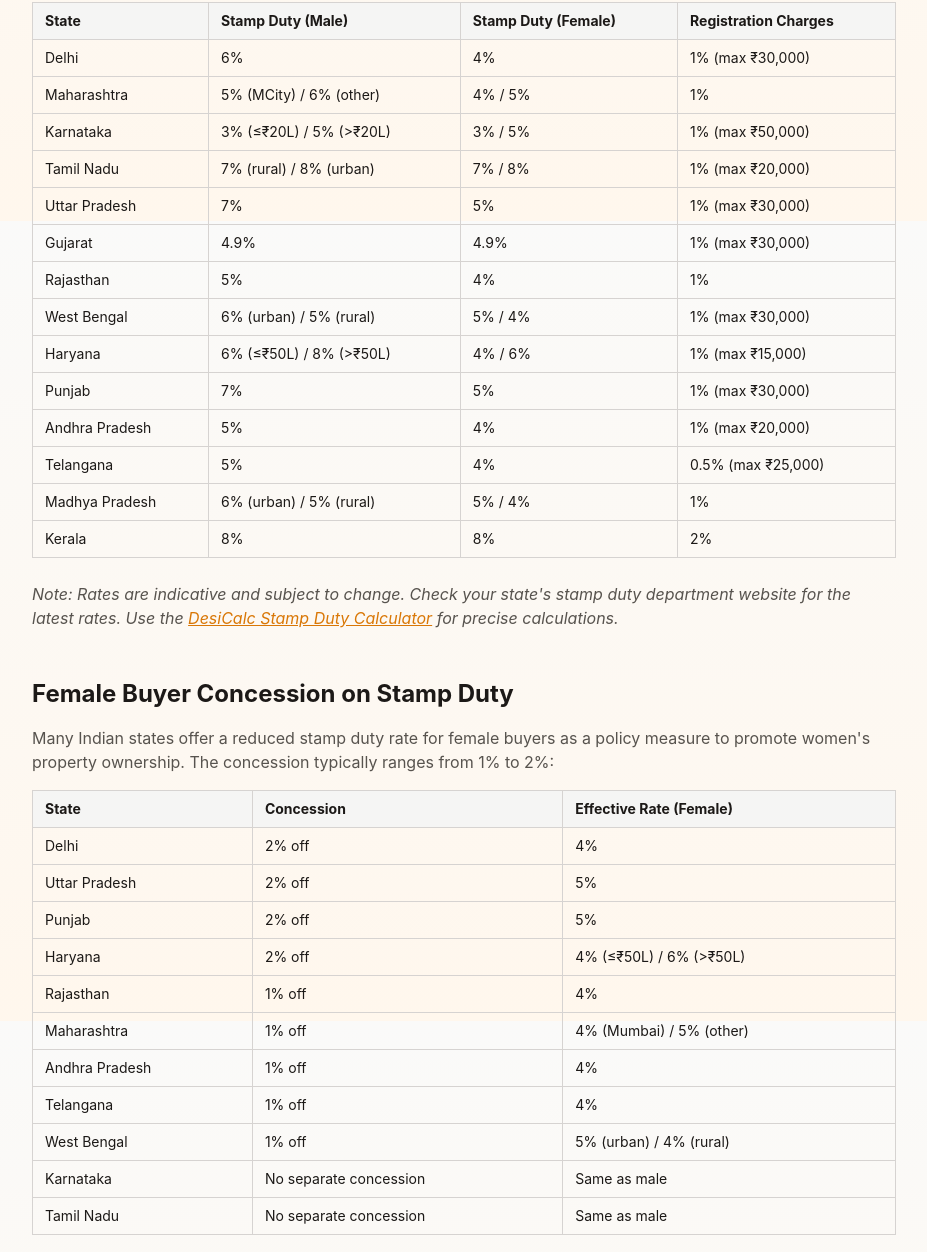
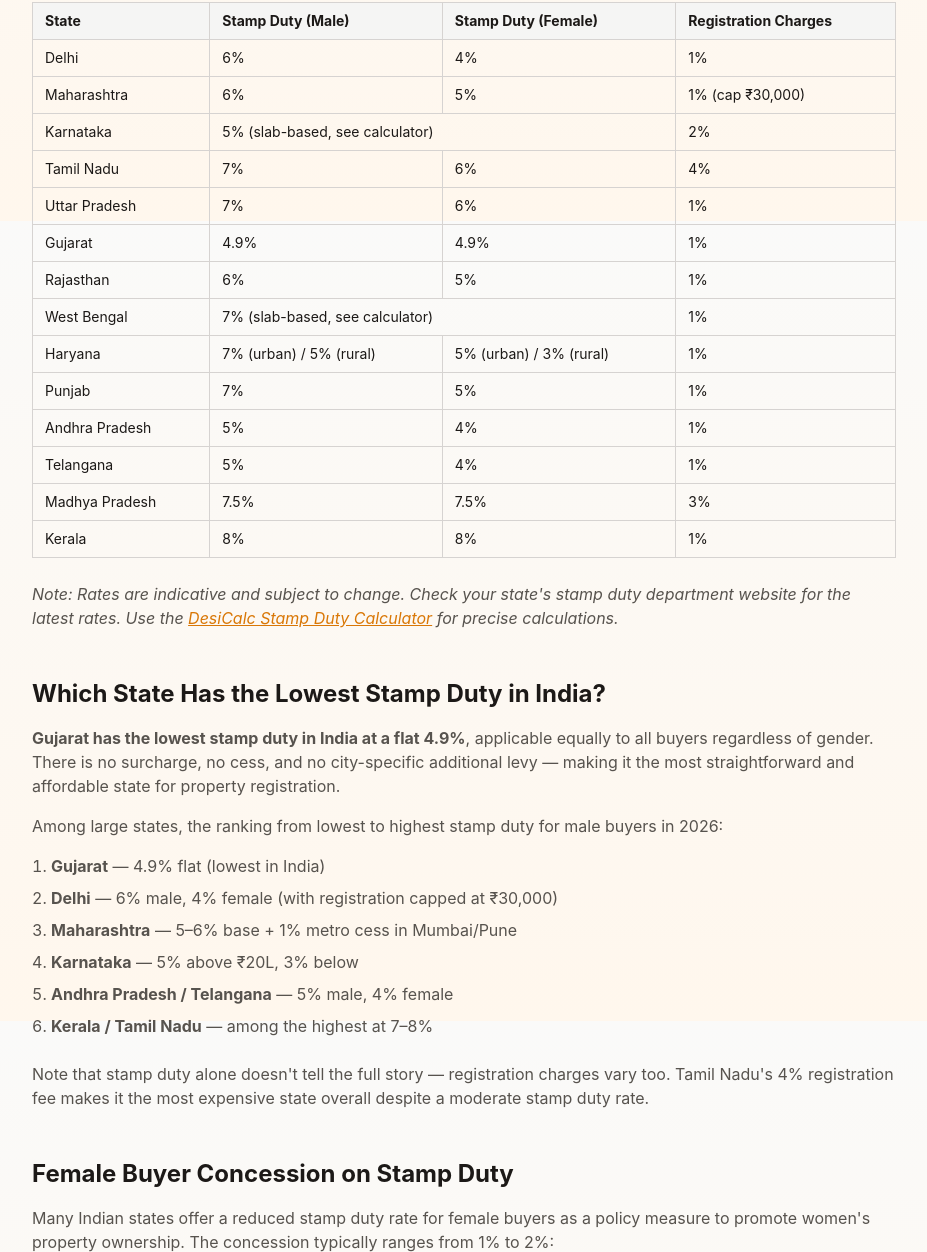
Before and after one commit to AyushmanDhar/DesiCalc, a website: page public/guides/how-to-calculate-stamp-duty.html in a window 1280 px wide. Shown: the part 2979-4231 px from the top of the page, without its empty margins (176-1103 px from the left). Drawn offline with Linux system fonts and the light colour scheme.

Commit message:
Update stamp duty rates and guide: fix MP/TN rates, sync table to state-rates.js, add lowest duty section, fix asset paths

```diff
--- a/public/assets/js/state-rates.js
+++ b/public/assets/js/state-rates.js
@@ -78,8 +78,8 @@ const STAMP_DUTY_RATES = {
   },
   madhyapradesh: {
     name: 'Madhya Pradesh',
-    rate: { male: 5, female: 4, joint_ff: 4, joint_mm: 5, joint_mf: 4.5 },
-    registration: { rate: 1, cap: null },
+    rate: { male: 7.5, female: 7.5, joint_ff: 7.5, joint_mm: 7.5, joint_mf: 7.5 },
+    registration: { rate: 3, cap: null },
   },
   maharashtra: {
     name: 'Maharashtra',
@@ -130,7 +130,7 @@ const STAMP_DUTY_RATES = {
   },
   tamilnadu: {
     name: 'Tamil Nadu',
-    rate: { male: 7, female: 7, joint_ff: 7, joint_mm: 7, joint_mf: 7 },
+    rate: { male: 7, female: 6, joint_ff: 6, joint_mm: 7, joint_mf: 6.5 },
     registration: { rate: 4, cap: null },
     registrationWomen: { rate: 3, maxPropertyValue: 1000000 },
   },
--- a/public/guides/how-to-calculate-stamp-duty.html
+++ b/public/guides/how-to-calculate-stamp-duty.html
@@ -4,6 +4,7 @@
   <meta charset="UTF-8">
   <meta name="viewport" content="width=device-width, initial-scale=1.0">
   <meta name="theme-color" content="#ffffff">
+  <meta name="author" content="DesiCalc">
   <title>How to Calculate Stamp Duty on Property in India 2026 | DesiCalc</title>
   <meta name="description" content="Learn how to calculate stamp duty and registration charges for property in India. Step-by-step with examples, circle rate, female concession, and state-wise rates.">
   <link rel="canonical" href="https://desicalc.in/guides/how-to-calculate-stamp-duty" />
@@ -87,9 +88,9 @@
     ]
   }
   </script>
-  <link rel="stylesheet" href="../assets/css/tailwind.css">
-  <link rel="stylesheet" href="../assets/css/style.css">
-  <script src="../assets/js/common.js"></script>
+  <link rel="stylesheet" href="/assets/css/tailwind.css">
+  <link rel="stylesheet" href="/assets/css/style.css">
+  <script src="/assets/js/common.js"></script>
   <link rel="icon" type="image/png" href="/favicon-96x96.png" sizes="96x96" />
   <link rel="icon" type="image/svg+xml" href="/favicon.svg" />
   <link rel="shortcut icon" href="/favicon.ico" />
@@ -205,23 +206,36 @@
         </tr>
       </thead>
       <tbody>
-        <tr><td class="border border-stone-300 px-3 py-2">Delhi</td><td class="border border-stone-300 px-3 py-2">6%</td><td class="border border-stone-300 px-3 py-2">4%</td><td class="border border-stone-300 px-3 py-2">1% (max ₹30,000)</td></tr>
-        <tr><td class="border border-stone-300 px-3 py-2">Maharashtra</td><td class="border border-stone-300 px-3 py-2">5% (MCity) / 6% (other)</td><td class="border border-stone-300 px-3 py-2">4% / 5%</td><td class="border border-stone-300 px-3 py-2">1%</td></tr>
-        <tr><td class="border border-stone-300 px-3 py-2">Karnataka</td><td class="border border-stone-300 px-3 py-2">3% (≤₹20L) / 5% (&gt;₹20L)</td><td class="border border-stone-300 px-3 py-2">3% / 5%</td><td class="border border-stone-300 px-3 py-2">1% (max ₹50,000)</td></tr>
-        <tr><td class="border border-stone-300 px-3 py-2">Tamil Nadu</td><td class="border border-stone-300 px-3 py-2">7% (rural) / 8% (urban)</td><td class="border border-stone-300 px-3 py-2">7% / 8%</td><td class="border border-stone-300 px-3 py-2">1% (max ₹20,000)</td></tr>
-        <tr><td class="border border-stone-300 px-3 py-2">Uttar Pradesh</td><td class="border border-stone-300 px-3 py-2">7%</td><td class="border border-stone-300 px-3 py-2">5%</td><td class="border border-stone-300 px-3 py-2">1% (max ₹30,000)</td></tr>
-        <tr><td class="border border-stone-300 px-3 py-2">Gujarat</td><td class="border border-stone-300 px-3 py-2">4.9%</td><td class="border border-stone-300 px-3 py-2">4.9%</td><td class="border border-stone-300 px-3 py-2">1% (max ₹30,000)</td></tr>
-        <tr><td class="border border-stone-300 px-3 py-2">Rajasthan</td><td class="border border-stone-300 px-3 py-2">5%</td><td class="border border-stone-300 px-3 py-2">4%</td><td class="border border-stone-300 px-3 py-2">1%</td></tr>
-        <tr><td class="border border-stone-300 px-3 py-2">West Bengal</td><td class="border border-stone-300 px-3 py-2">6% (urban) / 5% (rural)</td><td class="border border-stone-300 px-3 py-2">5% / 4%</td><td class="border border-stone-300 px-3 py-2">1% (max ₹30,000)</td></tr>
-        <tr><td class="border border-stone-300 px-3 py-2">Haryana</td><td class="border border-stone-300 px-3 py-2">6% (≤₹50L) / 8% (&gt;₹50L)</td><td class="border border-stone-300 px-3 py-2">4% / 6%</td><td class="border border-stone-300 px-3 py-2">1% (max ₹15,000)</td></tr>
-        <tr><td class="border border-stone-300 px-3 py-2">Punjab</td><td class="border border-stone-300 px-3 py-2">7%</td><td class="border border-stone-300 px-3 py-2">5%</td><td class="border border-stone-300 px-3 py-2">1% (max ₹30,000)</td></tr>
-        <tr><td class="border border-stone-300 px-3 py-2">Andhra Pradesh</td><td class="border border-stone-300 px-3 py-2">5%</td><td class="border border-stone-300 px-3 py-2">4%</td><td class="border border-stone-300 px-3 py-2">1% (max ₹20,000)</td></tr>
-        <tr><td class="border border-stone-300 px-3 py-2">Telangana</td><td class="border border-stone-300 px-3 py-2">5%</td><td class="border border-stone-300 px-3 py-2">4%</td><td class="border border-stone-300 px-3 py-2">0.5% (max ₹25,000)</td></tr>
-        <tr><td class="border border-stone-300 px-3 py-2">Madhya Pradesh</td><td class="border border-stone-300 px-3 py-2">6% (urban) / 5% (rural)</td><td class="border border-stone-300 px-3 py-2">5% / 4%</td><td class="border border-stone-300 px-3 py-2">1%</td></tr>
-        <tr><td class="border border-stone-300 px-3 py-2">Kerala</td><td class="border border-stone-300 px-3 py-2">8%</td><td class="border border-stone-300 px-3 py-2">8%</td><td class="border border-stone-300 px-3 py-2">2%</td></tr>
+        <tr><td class="border border-stone-300 px-3 py-2">Delhi</td><td class="border border-stone-300 px-3 py-2">6%</td><td class="border border-stone-300 px-3 py-2">4%</td><td class="border border-stone-300 px-3 py-2">1%</td></tr>
+        <tr><td class="border border-stone-300 px-3 py-2">Maharashtra</td><td class="border border-stone-300 px-3 py-2">6%</td><td class="border border-stone-300 px-3 py-2">5%</td><td class="border border-stone-300 px-3 py-2">1% (cap ₹30,000)</td></tr>
+        <tr><td class="border border-stone-300 px-3 py-2">Karnataka</td><td class="border border-stone-300 px-3 py-2" colspan="2">5% (slab-based, see calculator)</td><td class="border border-stone-300 px-3 py-2">2%</td></tr>
+        <tr><td class="border border-stone-300 px-3 py-2">Tamil Nadu</td><td class="border border-stone-300 px-3 py-2">7%</td><td class="border border-stone-300 px-3 py-2">6%</td><td class="border border-stone-300 px-3 py-2">4%</td></tr>
+        <tr><td class="border border-stone-300 px-3 py-2">Uttar Pradesh</td><td class="border border-stone-300 px-3 py-2">7%</td><td class="border border-stone-300 px-3 py-2">6%</td><td class="border border-stone-300 px-3 py-2">1%</td></tr>
+        <tr><td class="border border-stone-300 px-3 py-2">Gujarat</td><td class="border border-stone-300 px-3 py-2">4.9%</td><td class="border border-stone-300 px-3 py-2">4.9%</td><td class="border border-stone-300 px-3 py-2">1%</td></tr>
+        <tr><td class="border border-stone-300 px-3 py-2">Rajasthan</td><td class="border border-stone-300 px-3 py-2">6%</td><td class="border border-stone-300 px-3 py-2">5%</td><td class="border border-stone-300 px-3 py-2">1%</td></tr>
+        <tr><td class="border border-stone-300 px-3 py-2">West Bengal</td><td class="border border-stone-300 px-3 py-2" colspan="2">7% (slab-based, see calculator)</td><td class="border border-stone-300 px-3 py-2">1%</td></tr>
+        <tr><td class="border border-stone-300 px-3 py-2">Haryana</td><td class="border border-stone-300 px-3 py-2">7% (urban) / 5% (rural)</td><td class="border border-stone-300 px-3 py-2">5% (urban) / 3% (rural)</td><td class="border border-stone-300 px-3 py-2">1%</td></tr>
+        <tr><td class="border border-stone-300 px-3 py-2">Punjab</td><td class="border border-stone-300 px-3 py-2">7%</td><td class="border border-stone-300 px-3 py-2">5%</td><td class="border border-stone-300 px-3 py-2">1%</td></tr>
+        <tr><td class="border border-stone-300 px-3 py-2">Andhra Pradesh</td><td class="border border-stone-300 px-3 py-2">5%</td><td class="border border-stone-300 px-3 py-2">4%</td><td class="border border-stone-300 px-3 py-2">1%</td></tr>
+        <tr><td class="border border-stone-300 px-3 py-2">Telangana</td><td class="border border-stone-300 px-3 py-2">5%</td><td class="border border-stone-300 px-3 py-2">4%</td><td class="border border-stone-300 px-3 py-2">1%</td></tr>
+        <tr><td class="border border-stone-300 px-3 py-2">Madhya Pradesh</td><td class="border border-stone-300 px-3 py-2">7.5%</td><td class="border border-stone-300 px-3 py-2">7.5%</td><td class="border border-stone-300 px-3 py-2">3%</td></tr>
+        <tr><td class="border border-stone-300 px-3 py-2">Kerala</td><td class="border border-stone-300 px-3 py-2">8%</td><td class="border border-stone-300 px-3 py-2">8%</td><td class="border border-stone-300 px-3 py-2">1%</td></tr>
       </tbody>
     </table>
     <p class="text-stone-600 mb-6"><em>Note: Rates are indicative and subject to change. Check your state's stamp duty department website for the latest rates. Use the <a href="../tools/stamp-duty" class="text-amber-600 underline">DesiCalc Stamp Duty Calculator</a> for precise calculations.</em></p>
+
+    <h2 class="text-2xl font-bold text-stone-900 mt-12 mb-4">Which State Has the Lowest Stamp Duty in India?</h2>
+    <p class="text-stone-600 mb-4"><strong>Gujarat has the lowest stamp duty in India at a flat 4.9%</strong>, applicable equally to all buyers regardless of gender. There is no surcharge, no cess, and no city-specific additional levy — making it the most straightforward and affordable state for property registration.</p>
+    <p class="text-stone-600 mb-4">Among large states, the ranking from lowest to highest stamp duty for male buyers in 2026:</p>
+    <ol class="list-decimal list-inside text-stone-600 space-y-2 mb-6">
+      <li><strong>Gujarat</strong> — 4.9% flat (lowest in India)</li>
+      <li><strong>Delhi</strong> — 6% male, 4% female (with registration capped at ₹30,000)</li>
+      <li><strong>Maharashtra</strong> — 5–6% base + 1% metro cess in Mumbai/Pune</li>
+      <li><strong>Karnataka</strong> — 5% above ₹20L, 3% below</li>
+      <li><strong>Andhra Pradesh / Telangana</strong> — 5% male, 4% female</li>
+      <li><strong>Kerala / Tamil Nadu</strong> — among the highest at 7–8%</li>
+    </ol>
+    <p class="text-stone-600 mb-6">Note that stamp duty alone doesn't tell the full story — registration charges vary too. Tamil Nadu's 4% registration fee makes it the most expensive state overall despite a moderate stamp duty rate.</p>
 
     <h2 class="text-2xl font-bold text-stone-900 mt-12 mb-4">Female Buyer Concession on Stamp Duty</h2>
     <p class="text-stone-600 mb-4">Many Indian states offer a reduced stamp duty rate for female buyers as a policy measure to promote women's property ownership. The concession typically ranges from 1% to 2%:</p>
@@ -275,8 +289,12 @@
     <div class="bg-stone-100 rounded-lg p-6 mt-10">
       <h3 class="text-lg font-bold text-stone-900 mb-3">Related Resources</h3>
       <ul class="space-y-2">
-        <li><a href="../tools/stamp-duty" class="text-amber-600 underline">Stamp Duty Calculator</a> — Calculate stamp duty for any state instantly.</li>
-        <li><a href="../comparisons/stamp-duty-rates-all-states" class="text-amber-600 underline">Stamp Duty Rates: All States Comparison</a> — Compare rates across all 28 states.</li>
+        <li><a href="/tools/stamp-duty" class="text-amber-600 underline">Stamp Duty Calculator</a> — Calculate stamp duty for any state instantly.</li>
+        <li><a href="/stamp-duty/maharashtra" class="text-amber-600 underline">Maharashtra Stamp Duty 2026</a> — Mumbai, Pune, metro cess explained.</li>
+        <li><a href="/stamp-duty/delhi" class="text-amber-600 underline">Delhi Stamp Duty 2026</a> — Circle rates, female concession, DDA flats.</li>
+        <li><a href="/stamp-duty/gujarat" class="text-amber-600 underline">Gujarat Stamp Duty 2026</a> — India's lowest at 4.9%, jantri rates.</li>
+        <li><a href="/stamp-duty/karnataka" class="text-amber-600 underline">Karnataka Stamp Duty 2026</a> — Guidance value, Kaveri portal, Bengaluru.</li>
+        <li><a href="/stamp-duty/madhyapradesh" class="text-amber-600 underline">Madhya Pradesh Stamp Duty 2026</a> — 7.5% flat, registry charges, SAMPADA portal.</li>
       </ul>
     </div>
   </main>
@@ -300,6 +318,6 @@
     initGreeting();
     initBackToTop();
   </script>
-  <script src="../assets/js/ad.js"></script>
+  <script src="/assets/js/ad.js"></script>
 </body>
 </html>
```
